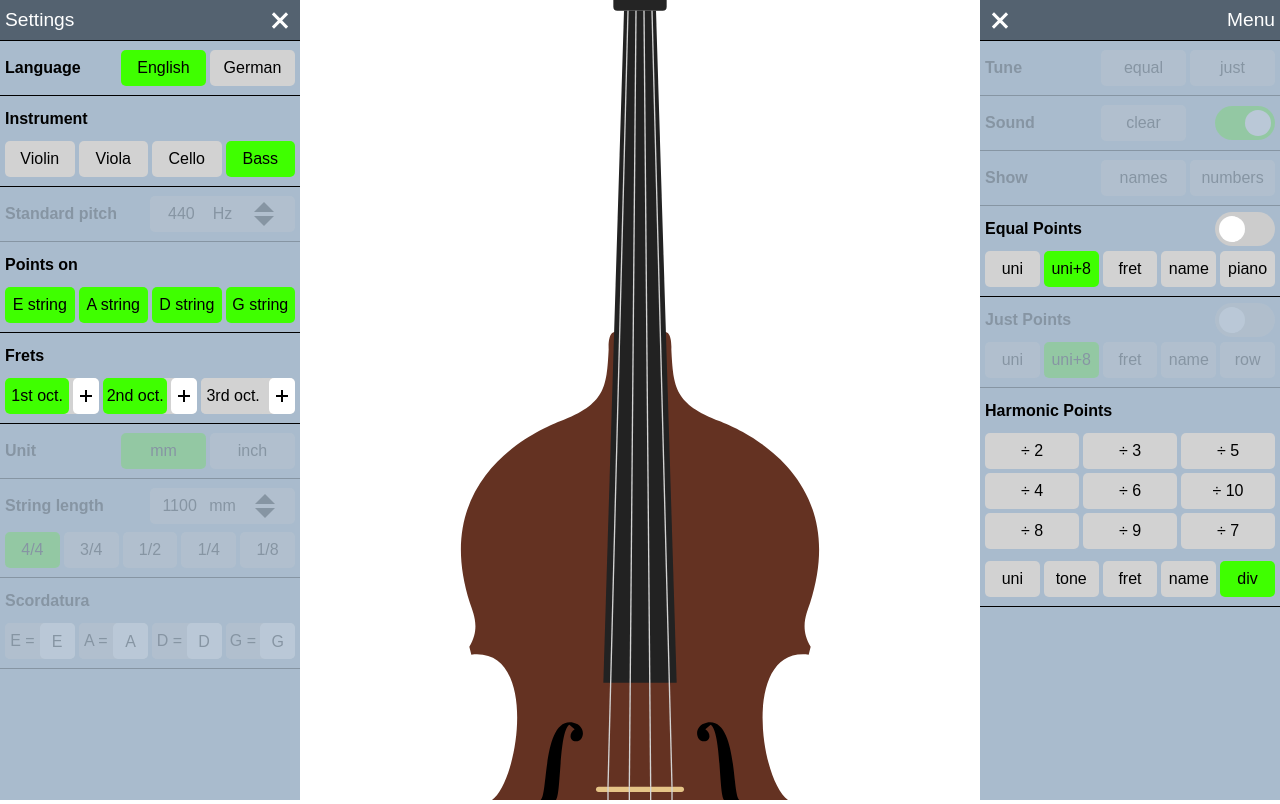
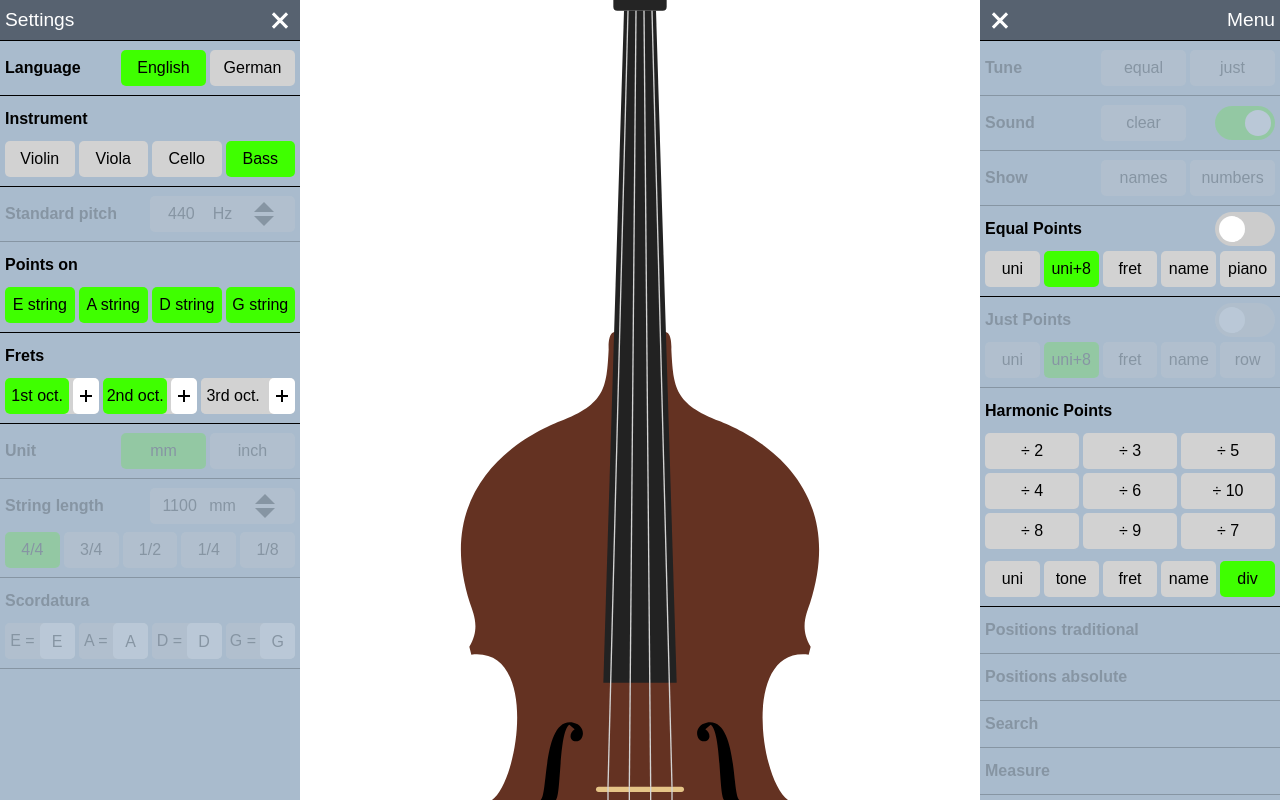
Before and after one commit to ruperthunz/fingerboard-app, a React (Vite) app: page /#/bass in a window 1280 px wide. Built offline with nearby package versions, Linux system fonts and the light colour scheme.

Commit message:
changed headers to fixed and opaque &show all widgets to do

```diff
--- a/src/components/menu/Calculator.jsx
+++ b/src/components/menu/Calculator.jsx
@@ -1 +1,14 @@
-export function Calculator() {}
+import { useContext } from "react"
+import { Context } from "../../App"
+
+export function Calculator() {
+  const { t } = useContext(Context)
+
+  return (
+    <div className="widget todo">
+      <div className="widget-content">
+        <div className="widget-label">{t.calculator}</div>
+      </div>
+    </div>
+  )
+}
--- a/src/components/menu/Measure.jsx
+++ b/src/components/menu/Measure.jsx
@@ -1 +1,14 @@
-export function Measure() {}
+import { useContext } from "react"
+import { Context } from "../../App"
+
+export function Measure() {
+  const { t } = useContext(Context)
+
+  return (
+    <div className="widget todo">
+      <div className="widget-content">
+        <div className="widget-label">{t.measure}</div>
+      </div>
+    </div>
+  )
+}
--- a/src/components/menu/PositionsAbsolute.jsx
+++ b/src/components/menu/PositionsAbsolute.jsx
@@ -1 +1,14 @@
-export function PositionsAbsolute() {}
+import { useContext } from "react"
+import { Context } from "../../App"
+
+export function PositionsAbsolute() {
+  const { t } = useContext(Context)
+
+  return (
+    <div className="widget todo">
+      <div className="widget-content">
+        <div className="widget-label">{t.positionsAbsolute}</div>
+      </div>
+    </div>
+  )
+}
--- a/src/components/menu/PositionsTraditional.jsx
+++ b/src/components/menu/PositionsTraditional.jsx
@@ -1 +1,14 @@
-export function PositionsTraditional() {}
+import { useContext } from "react"
+import { Context } from "../../App"
+
+export function PositionsTraditional() {
+  const { t } = useContext(Context)
+
+  return (
+    <div className="widget todo">
+      <div className="widget-content">
+        <div className="widget-label">{t.positionsTraditional}</div>
+      </div>
+    </div>
+  )
+}
--- a/src/components/menu/Search.jsx
+++ b/src/components/menu/Search.jsx
@@ -1 +1,14 @@
-export function Search() {}
+import { useContext } from "react"
+import { Context } from "../../App"
+
+export function Search() {
+  const { t } = useContext(Context)
+
+  return (
+    <div className="widget todo">
+      <div className="widget-content">
+        <div className="widget-label">{t.search}</div>
+      </div>
+    </div>
+  )
+}
--- a/src/styles/menus-styles.css
+++ b/src/styles/menus-styles.css
@@ -38,9 +38,11 @@
   display: flex;
   justify-content: space-between;
   align-items: center;
-  /* grid-template-columns: repeat(3, 1fr); */
-  /* padding: 5px; */
-  background: rgba(0, 10, 20, 0.5);
+  position: sticky;
+  top: 0;
+  z-index: 1;
+  /* background: rgba(0, 10, 20, 0.5); */
+  background: rgb(87, 98, 112);
 }
 
 .menu-header {
```
